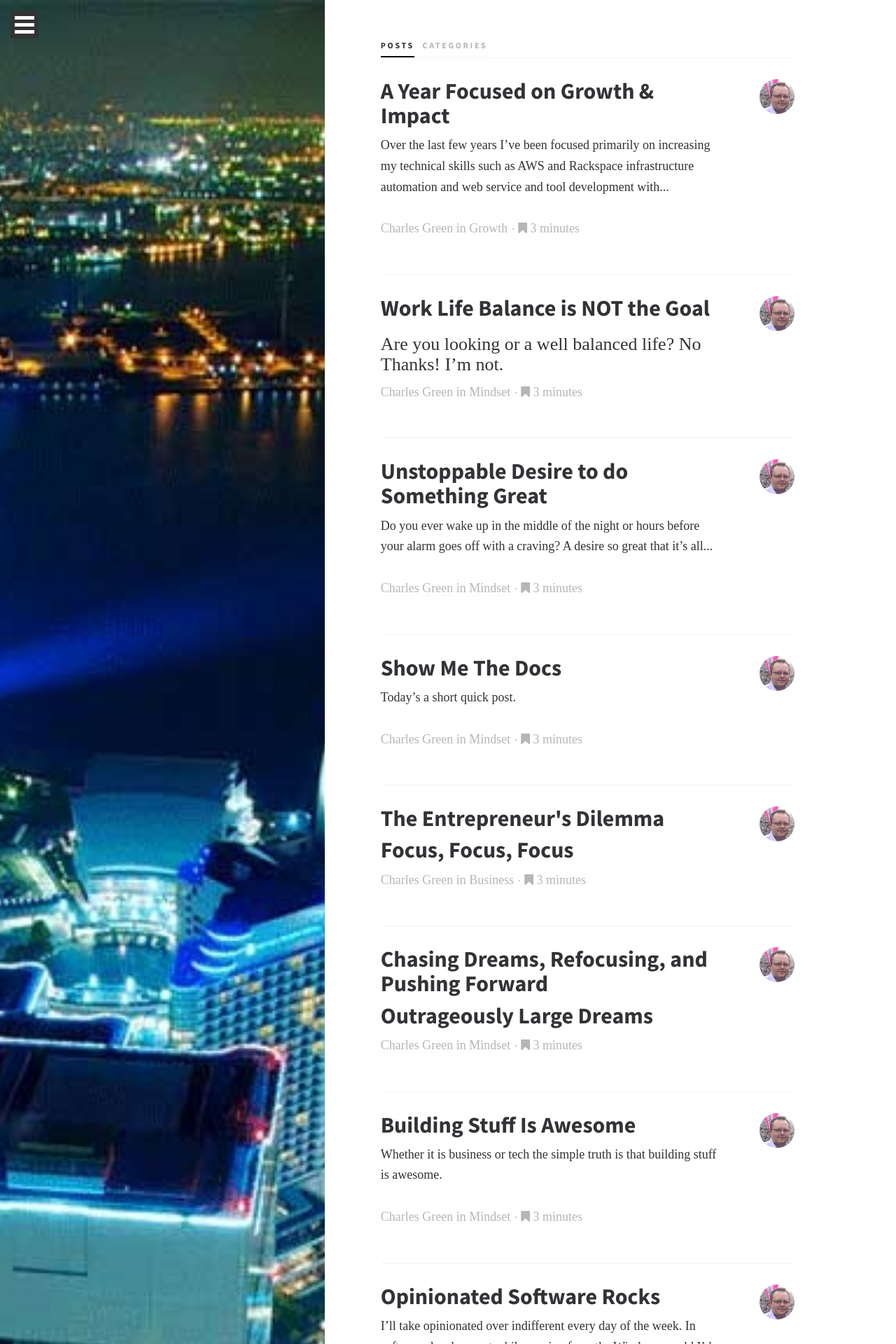
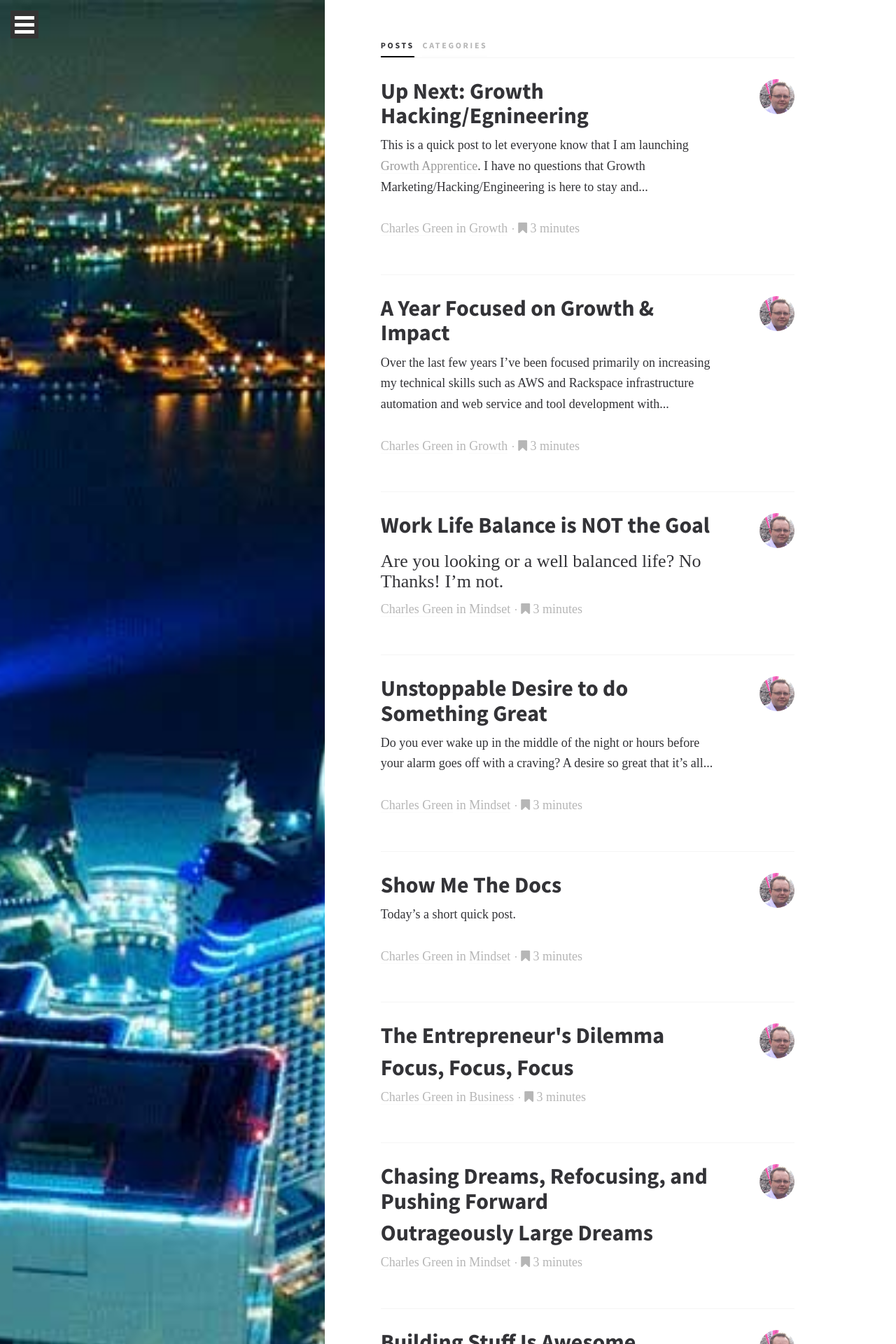
Before and after one commit to metizror/charlesgreen.github.io, a Jekyll site: the page built from index.html, in a window 1280 px wide. Shown: the top 1920 px of the page at 70% size. Built offline with Jekyll 4.4.1, drawn with Linux system fonts in a browser that asks for light colours; some web fonts are replaced.

Commit message:
add new post and favicon

```diff
--- a/_includes/head.html
+++ b/_includes/head.html
@@ -7,7 +7,7 @@
     <meta name="description" content="{% if page.excerpt %}{{ page.excerpt | strip_html | strip_newlines | truncate: 160 }}{% else %}{{ site.description }}{% endif %}">
 
     <link rel="stylesheet" href="{{ "/css/main.css" | prepend: site.baseurl }}">
-
+    <link rel="charlesgreen.org icon" href="{{ site.baseurl }}/img/favicon.ico">
     <link rel="canonical" href="{{ page.url | replace:'index.html','' | prepend: site.baseurl | prepend: site.url }}">
     <link rel="alternate" type="application/rss+xml" title="{{ site.title }}" href="{{ "/feed.xml" | prepend: site.baseurl | prepend: site.url }}" />
 
--- /dev/null
+++ b/_posts/2015-08-09-post.md
@@ -0,0 +1,21 @@
+---
+layout: post-sidebar
+date: 2015-08-09
+title: 'Up Next: Growth Hacking/Egnineering'
+description: 'Growth Hacking/Engineering - Enter stage left'
+categories: growth
+author_name: Charles Green
+author_url: /author/charles
+author_avatar: charles
+show_avatar: true
+read_time: 3
+feature_image: feature-plantpot
+show_related_posts: true
+square_related: recommend-plantpot
+---
+
+
+This is a quick post to let everyone know that I am launching [Growth Apprentice](http://growthapprentice.com/). I have no questions that Growth Marketing/Hacking/Engineering is here to stay and I'm increasing it from an interest to the overall direction of my professional career. Heck it's even what I spend most of my free time reading and exploring.
+
+
+Contact me on Twitter [@charles_green](https://twitter.com/charles_green)
```
Also changed, not shown: img/SCORE_Deployment.png (deleted), img/favicon.ico (added), img/recommend-plantpot.jpg (added), img/soa_design.png (deleted).
